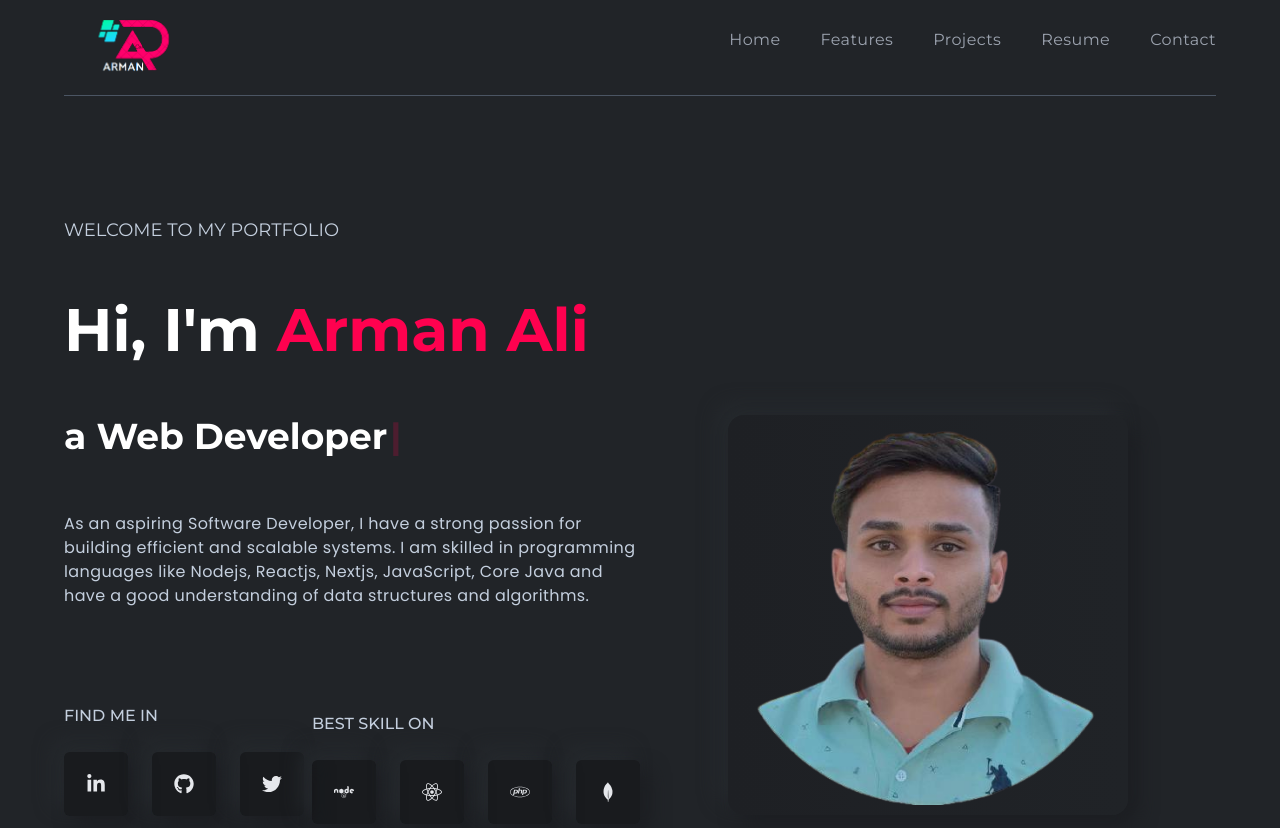
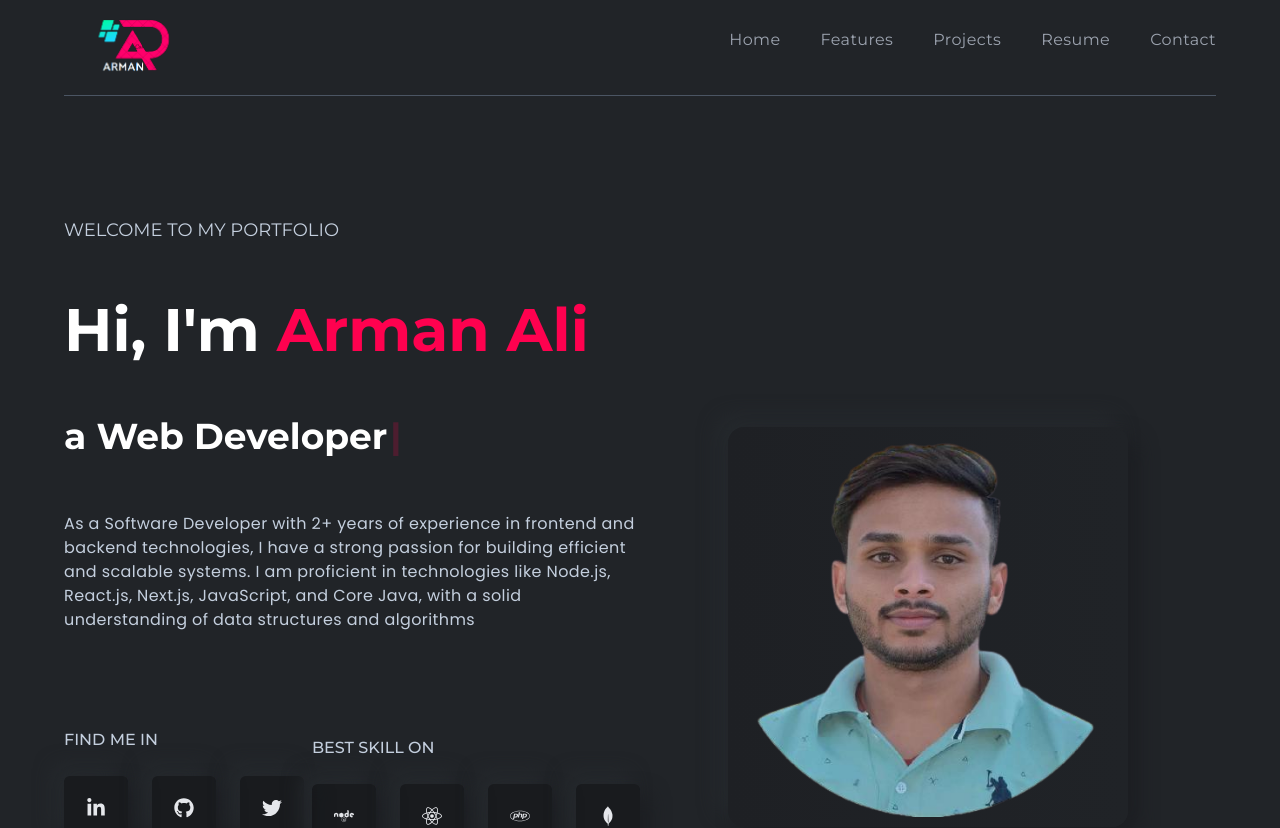
Before and after one commit to armanali0786/ArmanPortfolio, a React (Create React App) app: page / in a window 1280 px wide. Shown: the top 828 px of the page. Built offline with nearby package versions, Linux system fonts and the light colour scheme.

Commit message:
header and footer

```diff
--- a/src/components/banner/LeftBanner.js
+++ b/src/components/banner/LeftBanner.js
@@ -5,7 +5,7 @@ import Resume from './Resume';
 import './LeftBanner.css'
 const LeftBanner = () => {
   const [text] = useTypewriter({
-    words: ["Professional Coder", "MERN Stack Developer", "Web Developer"],
+    words: ["Full Stack Developer", "MERN Stack Developer", "Web Developer"],
     loop: true,
     typeSpeed: 20,
     deleteSpeed: 10,
@@ -30,10 +30,13 @@ const LeftBanner = () => {
         <p className="text-base font-bodyFont leading-6 tracking-wide">
           {/* I am an enthusiastic and dedicated backend software developer,
         recently completing my Bachelor's degree in Information Technology.  */}
-          As an aspiring Software Developer, I have a strong
-          passion for building efficient and scalable systems. I am skilled in
-          programming languages like Nodejs, Reactjs, Nextjs, JavaScript, Core Java
-          and have a good understanding of data structures and algorithms.
+          As a Software Developer with 2+ years of experience in frontend and backend technologies, I have a strong passion for building efficient and scalable systems.
+          I am proficient in technologies like Node.js, React.js, Next.js, JavaScript, and Core Java, with a solid understanding of data structures and algorithms
+          {/* Innovative Software Developer with extensive experience in designing, developing, and deploying robust
+          software solutions. Skilled in both front-end and back-end development, utilizing a diverse range of
+          programming languages and frameworks and having 2+ years of experience in both. Proven ability to solve
+          complex problems and deliver high-quality, scalable applications. Detail-oriented, collaborative, and
+          committed to continuous learning and adaptation to emerging technologies.  */}
         </p>
       </div>
       {/* Media */}
--- a/src/components/contact/ContactLeft.js
+++ b/src/components/contact/ContactLeft.js
@@ -19,7 +19,7 @@ const ContactLeft = () => {
           Welcome to my profile! I am an enthusiastic and dedicated Full Stack developer.
         </p>
         <p className="text-base text-gray-400 flex items-center gap-2">
-          Phone: <span className="text-lightText">+7319977276</span>
+          Phone: <span className="text-lightText">+91 7319977276</span>
         </p>
         <p className="text-base text-gray-400 flex items-center gap-2">
           Email: <span className="text-lightText">armanali.shaikh77@gmail.com</span>
```
